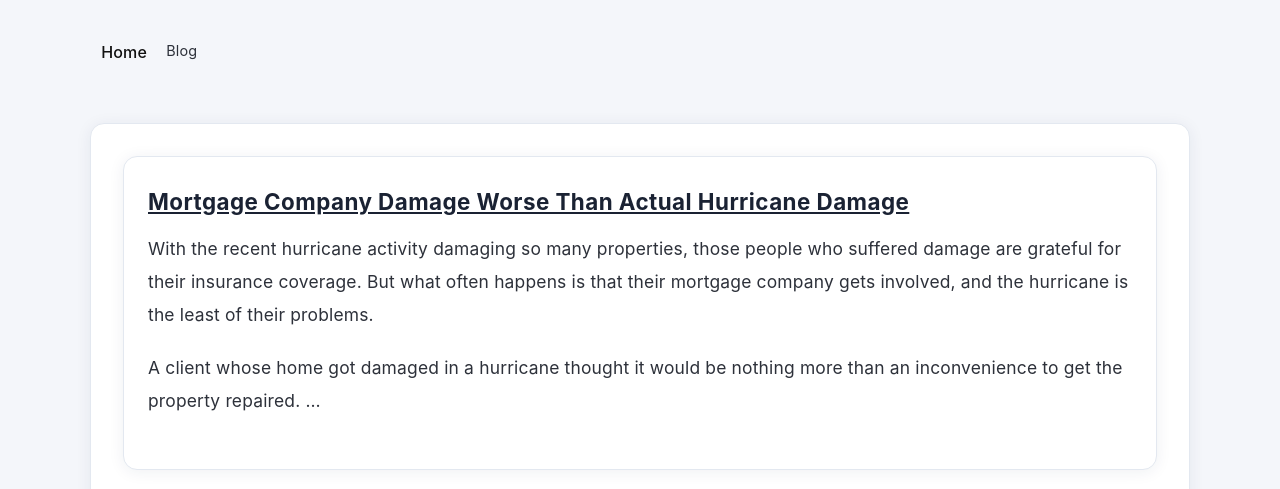
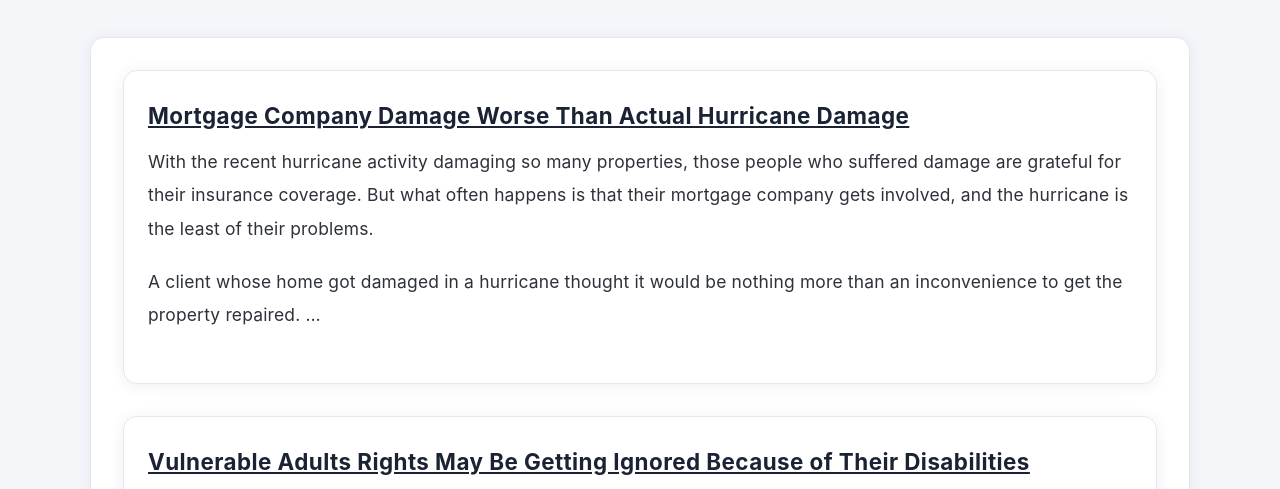
Before and after one commit to DWasilewski3/Anderson_Law_Website, a plain HTML site: page blog.html in a window 1280 px wide. Shown: the part 284-773 px from the top of the page. Drawn offline with Linux system fonts and the light colour scheme.

Commit message:
Update blog.html

```diff
--- a/blog.html
+++ b/blog.html
@@ -109,11 +109,6 @@
         </nav>
     </header>
     <main style="display: flex; flex-wrap: wrap; gap: 2.5rem; max-width: 1100px; margin: 2.5rem auto; padding: 0 1.5rem;">
-        <nav aria-label="Breadcrumb" style="width: 100%; margin-bottom: 1rem;">
-            <ol style="list-style: none; padding: 0; margin: 0; display: flex; flex-wrap: wrap; gap: 0.5rem; font-size: 0.9rem;">
-                <li><a href="/">Home</a></li>
-                <li aria-current="page">Blog</li>
-            </ol>
         </nav>
 
         <section style="flex: 3 1 600px; min-width: 320px;">
```
